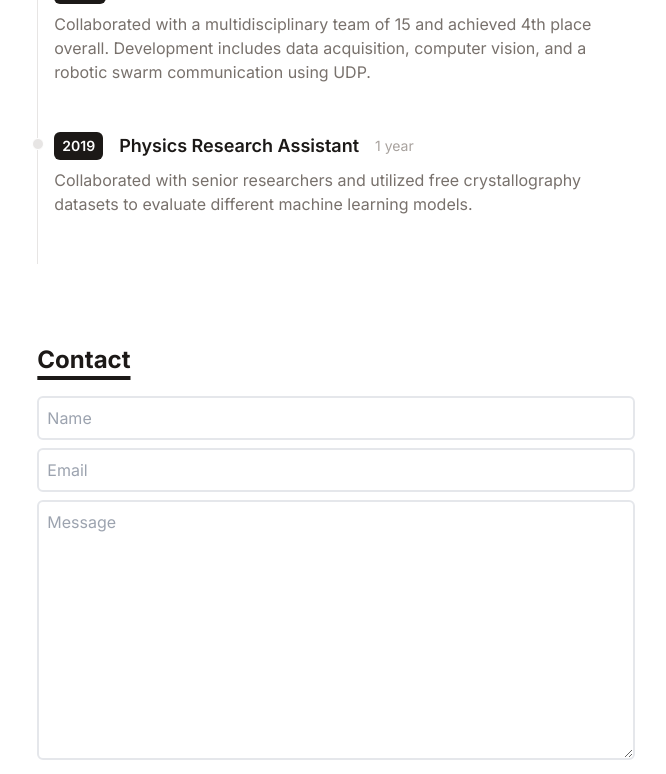
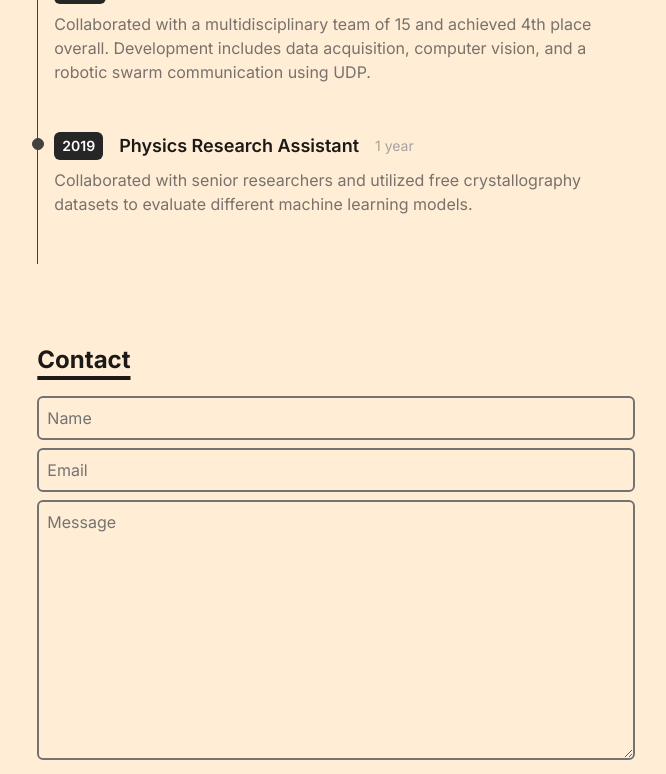
Before and after one commit to dnxv/simple-portfolio, a React (Vite) app: page / in a window 1280 px wide. Shown: the part 1720-2494 px from the top of the page, without its empty margins (304-970 px from the left). Built offline with nearby package versions, Linux system fonts and the light colour scheme.

Commit message:
changed bg colors

```diff
--- a/src/App.jsx
+++ b/src/App.jsx
@@ -73,14 +73,15 @@ function App() {
 			onClick={handleThemeSwitch}
 			className="fixed p-1 z-10
                 top-2 right-2
-                bg-violet-300
-                dark:bg-orange-300
+                bg-gray-700
+                dark:bg-orange-200
                 text-lg p-1 rounded-md"
 		>
 			{theme === 'dark' ? sun : moon}
 		</button>
 
-      <div className='bg-white
+      <div className='
+      bg-orange-100
       text-stone-900 font-inter
       min-h-screen
       dark:bg-matte-black
--- a/src/components/Contact.jsx
+++ b/src/components/Contact.jsx
@@ -28,28 +28,34 @@ function Contact() {
             name="name"
             placeholder="Name"
             className="p-2 bg-transparent
+            placeholder:text-neutral-500
             border-2 rounded-md
+            border-neutral-500
             focus:outline-none
-            dark:border-neutral-600"
+            dark:border-neutral-400"
           />
           <input
             type="text"
             name="email"
             placeholder="Email"
             className="my-2 p-2 bg-transparent
+            placeholder:text-neutral-500
             border-2 rounded-md
+            border-neutral-500
             focus:outline-none
-            dark:border-neutral-600"
+            dark:border-neutral-400"
           />
           <textarea
             name="message"
             placeholder="Message"
             rows="10"
             className="p-2 mb-4
+            placeholder:text-neutral-500
             bg-transparent
             border-2 rounded-md
+            border-neutral-500
             focus:outline-none
-            dark:border-neutral-600"
+            dark:border-neutral-400"
           />
 
           <button
--- a/src/components/TimelineItem.jsx
+++ b/src/components/TimelineItem.jsx
@@ -4,15 +4,16 @@ function TimelineItem({year, title, duration, details}) {
   return (
     <ol className="flex flex-col
     md:flex-col relative
-    border-l border-stone-200
+    border-l
+    border-stone-700
     dark:border-stone-700">
     {/* vertical line under circle: border-l border-stone-200  */}
 
       <li className="mb-10 ml-4">
         <div className="absolute
-        w-3 h-3 bg-stone-200 rounded-full
+        w-3 h-3 bg-stone-700 rounded-full
         mt-1.5 -left-1.5
-        border border-white
+        border border-stone-700
         dark:border-stone-900 dark:bg-stone-700" />
         {/* cirle: w-3 h-3 bg-stone-200 rounded-full  */}
 
@@ -23,7 +24,7 @@ function TimelineItem({year, title, duration, details}) {
           <span className="inline-block
           px-2 py-1
           font-semibold text-white
-          bg-stone-900 rounded-md
+          bg-neutral-800 rounded-md
           dark:text-white
           dark:bg-neutral-800">
             {year}
```
